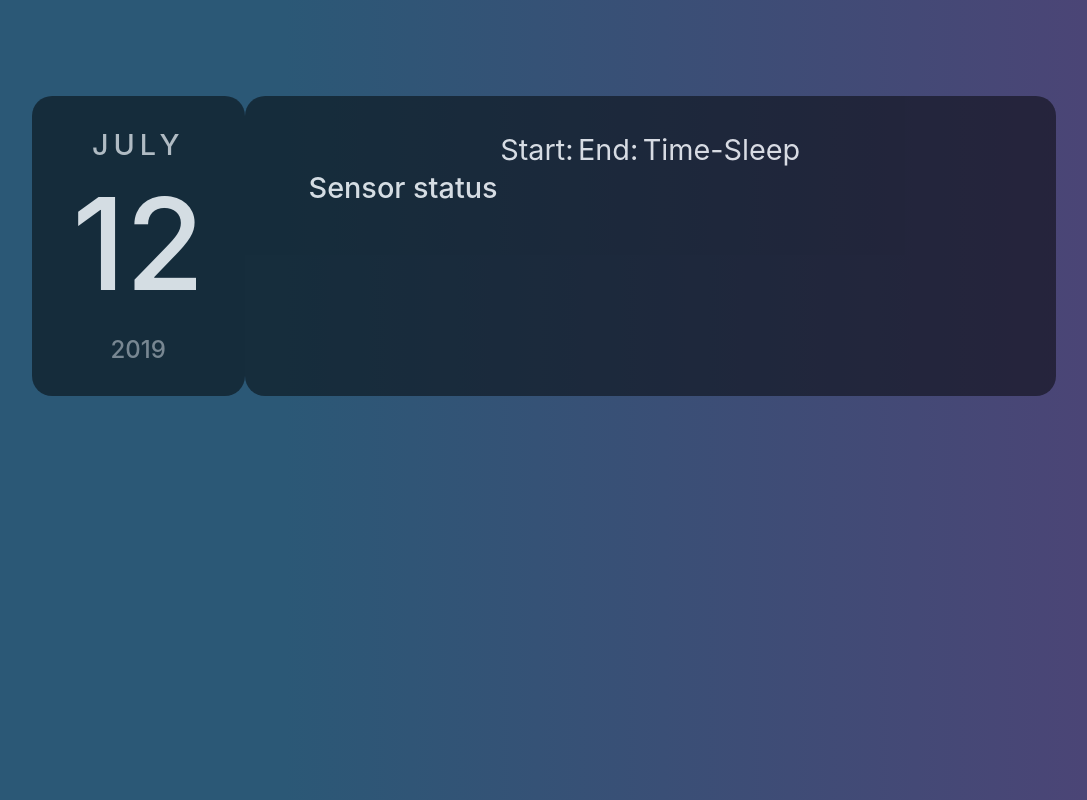
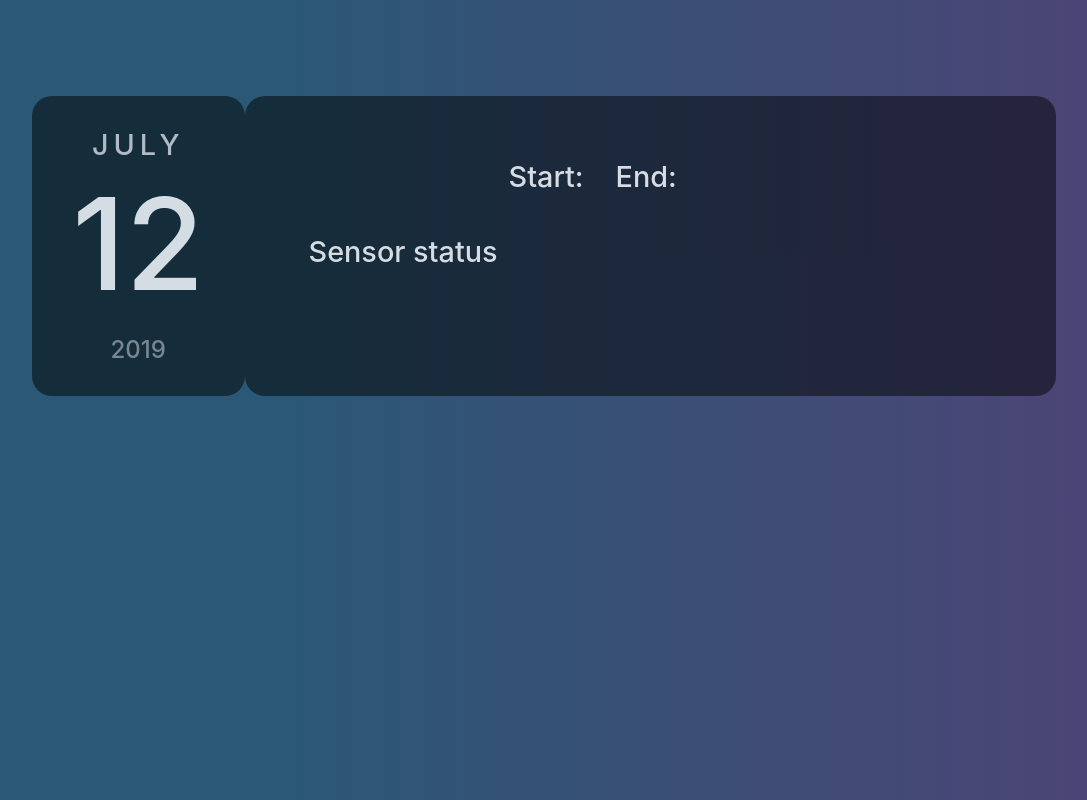
Before and after one commit to Sirikonss/SLEEP_WALKING, a plain HTML site: page data.html in a window 1280 px wide. Shown: the whole page, without its empty margins (112-1199 px from the left). Drawn offline with nearby package versions, Linux system fonts and the light colour scheme.

Commit message:
add changes

```diff
--- a/data.html
+++ b/data.html
@@ -18,10 +18,12 @@
             <h3>2019</h3>
         </div>
         <div class="performance">
-            <span>Start:</span>
-            <span>End:</span>
-            <span>Time-Sleep</span>
-            <h2>Sensor status</h2>
+            <div class="perf" id="perf">
+                    <h3>Start:</h3>
+
+                    <h3>End:</h3>
+            </div>
+            <h3>Sensor status</h3>
         </div>
     </div>
 
--- a/datastyle.css
+++ b/datastyle.css
@@ -64,15 +64,23 @@ body {
     border-radius: 20px;
 }
 
-.performance h2 {
+.performance h3 {
     color: white;
     font-size : 1.8rem;
     text-align: left;
+    margin-top: 2rem;
     margin-left: 2rem;
 }
 
 .performance span {
     color: white;
+    font-style: bold;
     font-size : 1.8rem;
-    text-align: center;
 }
+
+#perf {
+    color: white;
+    display: flex;
+    margin-inline: 200px;
+    font-size: 1.8rem;
+}
```
